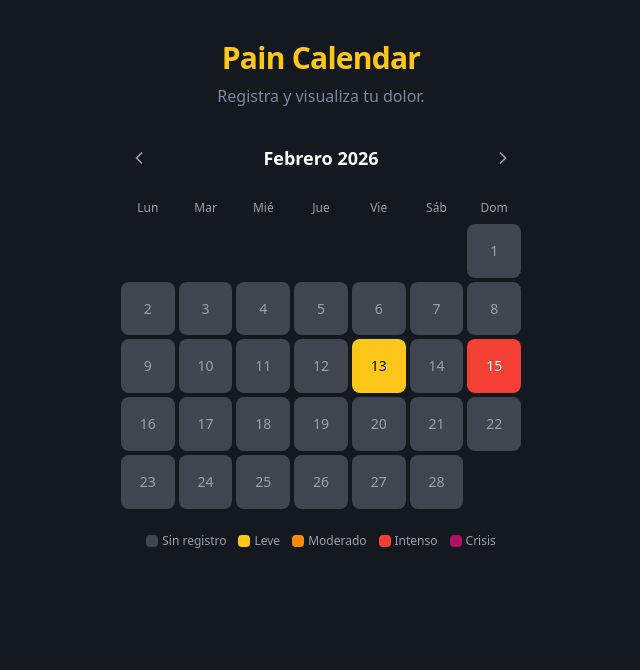
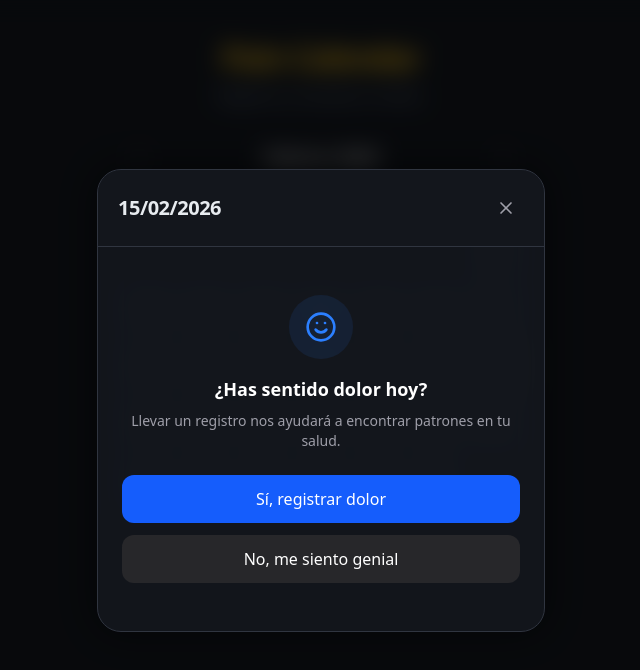
Before and after one commit to Arixka/PainCalendarFront, a React (Vite) app: page / in a window 1280 px wide. Shown: the top 670 px of the page, without its empty margins (319-959 px from the left). Built offline with nearby package versions, Linux system fonts and the light colour scheme; no server answers.

Commit message:
feat: implement pain record domain model and cqrs

```diff
--- a/src/App.tsx
+++ b/src/App.tsx
@@ -1,40 +1,53 @@
-import { useState } from 'react';
+import { useState, useEffect } from 'react';
 import { AppShell } from '@/ui/layout/AppShell';
 import { CreatePainRecordForm } from '@/app/pain-record/ui/CreatePainRecordForm';
 import { PainCalendar } from '@/app/pain-record/ui/PainCalendar';
 import { DayCard } from '@/app/pain-record/ui/DayCard';
 import { useCreatePainRecord } from '@/app/pain-record/ui/useCreatePainRecord';
 import { createPainRecordService } from '@/app/pain-record/application/CreatePainRecordService';
+import { createGetMonthlyPainRecordsService } from '@/app/pain-record/application/GetMonthlyPainRecordsService';
 import { createHttpPainRecordRepository } from '@/app/pain-record/infrastructure/HttpPainRecordRepository';
+import { useGetPainRecords } from '@/app/pain-record/ui/useGetPainRecords';
 import type { PainRecord } from '@/app/pain-record/domain/PainRecord';
 
 function App() {
   const backendUrl = import.meta.env.VITE_API_BASE_URL || 'http://localhost:8080';
   const repository = createHttpPainRecordRepository(backendUrl, '11111111-1111-1111-1111-111111111111');
   const service = createPainRecordService(repository);
+  const getRecordsService = createGetMonthlyPainRecordsService(repository);
+
+  const [viewingDate, setViewingDate] = useState(new Date());
+  const [selectedDate, setSelectedDate] = useState<Date | null>(null);
+
+  // Hook de lectura (GET)
+  const { records, refetch } = useGetPainRecords(
+      getRecordsService,
+      viewingDate.getFullYear(),
+      viewingDate.getMonth() + 1 // JS usa meses 0-11, Java 1-12
+  );
 
   const { isPending, error, saveRecord } = useCreatePainRecord(service, {
       onSuccess: () => {
           console.log('¡Guardado con éxito en la base de datos!');
           setSelectedDate(null);
+          refetch(); // Recargamos el calendario automáticamente
       }
   });
 
-  const [viewingDate, setViewingDate] = useState(new Date());
-  const [selectedDate, setSelectedDate] = useState<Date | null>(null);
+  // UX Proactiva: Abrimos la app pidiendo el dolor del día de hoy (solo la primera vez al día)
+  useEffect(() => {
+      const todayStr = new Date().toISOString().split('T')[0];
+      const lastPrompt = localStorage.getItem('lastPromptDate');
 
-  const mockRecords: PainRecord[] = [
-    {
-       id: '1', date: new Date(), slot: 'MORNING', intensity: 8 as any
-    },
-    {
-       id: '2', date: new Date(new Date().setDate(new Date().getDate() - 2)), slot: 'AFTERNOON', intensity: 3 as any
-    }
-  ];
+      if (lastPrompt !== todayStr) {
+          setSelectedDate(new Date());
+          localStorage.setItem('lastPromptDate', todayStr);
+      }
+  }, []);
 
-  // Buscamos el registro que corresponda al día seleccionado para editarlo
+  // Buscamos el registro que corresponda al día seleccionado para editarlo (si es que existe)
   const selectedRecord = selectedDate
-    ? mockRecords.find(r => r.date.getFullYear() === selectedDate.getFullYear() && r.date.getMonth() === selectedDate.getMonth() && r.date.getDate() === selectedDate.getDate())
+    ? records.find(r => r.date.getFullYear() === selectedDate.getFullYear() && r.date.getMonth() === selectedDate.getMonth() && r.date.getDate() === selectedDate.getDate())
     : undefined;
 
   return (
@@ -46,8 +59,9 @@ function App() {
 
       <section className="flex items-start justify-center">
           <PainCalendar
-              records={mockRecords}
+              records={records}
               viewingDate={viewingDate}
+              selectedDate={selectedDate} // Pasamos el día seleccionado para destacarlo
               onMonthChange={setViewingDate}
               onSelectDay={(date) => setSelectedDate(date)}
           />
--- /dev/null
+++ b/src/app/pain-record/application/GetMonthlyPainRecordsService.ts
@@ -0,0 +1,11 @@
+import type { PainRecordSummary } from '../domain/PainRecord';
+import type { PainRecordRepository } from '../domain/PainRecordRepository';
+
+export const createGetMonthlyPainRecordsService = (repository: PainRecordRepository) => {
+    return {
+        execute: async (year: number, month: number): Promise<PainRecordSummary[]> => {
+            const records = await repository.getByMonth(year, month);
+            return records.sort((a, b) => a.date.getTime() - b.date.getTime());
+        }
+    };
+};
--- a/src/app/pain-record/domain/PainIntensity.ts
+++ b/src/app/pain-record/domain/PainIntensity.ts
@@ -1,4 +1,4 @@
-export type PainIntensity = number & { readonly __brand: unique symbol };
+export type PainIntensity = number & { readonly __brand: 'PainIntensity' };
 
 export const createPainIntensity = (value: number): PainIntensity => {
     if (!Number.isInteger(value) || value < 0 || value > 10) {
--- a/src/app/pain-record/domain/PainRecord.ts
+++ b/src/app/pain-record/domain/PainRecord.ts
@@ -25,3 +25,5 @@ export const createPainRecord = (props: PainRecordProps): PainRecord => {
         intensity: createPainIntensity(props.intensity),
     };
 };
+
+export type PainRecordSummary = Pick<PainRecord, 'id' | 'date' | 'intensity' | 'location'>;
--- a/src/app/pain-record/domain/PainRecordRepository.ts
+++ b/src/app/pain-record/domain/PainRecordRepository.ts
@@ -1,5 +1,6 @@
-import type { PainRecord } from './PainRecord';
+import type { PainRecord, PainRecordSummary } from './PainRecord';
 
 export type PainRecordRepository = {
     save: (record: PainRecord) => Promise<void>;
+    getByMonth: (year: number, month: number) => Promise<PainRecordSummary[]>;
 };
--- a/src/app/pain-record/infrastructure/HttpPainRecordRepository.ts
+++ b/src/app/pain-record/infrastructure/HttpPainRecordRepository.ts
@@ -1,5 +1,6 @@
-import type { PainRecord } from '../domain/PainRecord';
+import type { PainRecord, PainRecordSummary } from '../domain/PainRecord';
 import type { PainRecordRepository } from '../domain/PainRecordRepository';
+import { createPainIntensity } from '../domain/PainIntensity';
 
 export const createHttpPainRecordRepository = (baseUrl: string, userId: string): PainRecordRepository => {
     return {
@@ -24,6 +25,28 @@ export const createHttpPainRecordRepository = (baseUrl: string, userId: string):
             if (!response.ok) {
                 throw new Error(`Failed to save pain record: ${response.status}`);
             }
+        },
+        getByMonth: async (year: number, month: number): Promise<PainRecordSummary[]> => {
+            const response = await fetch(`${baseUrl}/pain-records?userId=${userId}&year=${year}&month=${month}`);
+            if (!response.ok) {
+                throw new Error(`Failed to fetch pain records: ${response.status}`);
+            }
+
+            type PainRecordResponse = {
+                id: string;
+                date: string;
+                intensity: number;
+                location: string | null;
+            };
+
+            const data = (await response.json()) as PainRecordResponse[];
+
+            return data.map((item) => ({
+                id: item.id,
+                date: new Date(item.date),
+                intensity: createPainIntensity(item.intensity),
+                location: item.location ?? ""
+            }));
         }
     };
 };
--- a/src/app/pain-record/ui/CreatePainRecordForm.tsx
+++ b/src/app/pain-record/ui/CreatePainRecordForm.tsx
@@ -1,13 +1,13 @@
 import { useState } from 'react';
 import type { CreatePainRecordRequest } from '../application/CreatePainRecordService';
 import type { Slot } from '../domain/Slot';
-import type { PainRecord } from '../domain/PainRecord';
+import type { PainRecord, PainRecordSummary } from '../domain/PainRecord';
 import { getCurrentSlot } from '../domain/pain-utils';
 
 type Props = {
     saveRecord: (request: CreatePainRecordRequest) => void;
     isPending: boolean;
-    initialData?: PainRecord;
+    initialData?: PainRecord | PainRecordSummary;
     selectedDate?: Date;
     onCancel?: () => void;
 };
@@ -20,9 +20,9 @@ export const CreatePainRecordForm = ({ saveRecord, isPending, initialData, selec
 
     // Estado del formulario
     const [intensityValue, setIntensityValue] = useState<number>(initialData ? (initialData.intensity as unknown as number) : 1);
-    const [slotValue, setSlotValue] = useState<Slot>(initialData?.slot || getCurrentSlot(new Date()));
+    const [slotValue, setSlotValue] = useState<Slot>((initialData && 'slot' in initialData) ? initialData.slot : getCurrentSlot(new Date()));
     const [locationValue, setLocationValue] = useState<string>(initialData?.location || "");
-    const [noteValue, setNoteValue] = useState<string>(initialData?.notes || "");
+    const [noteValue, setNoteValue] = useState<string>((initialData && 'notes' in initialData) ? initialData.notes || "" : "");
 
     const handleSubmitDetails = (e: React.FormEvent) => {
         e.preventDefault();
--- a/src/app/pain-record/ui/PainCalendar.tsx
+++ b/src/app/pain-record/ui/PainCalendar.tsx
@@ -1,10 +1,11 @@
 import { useMemo } from "react";
 import { getPainColor } from "../domain/pain-utils";
-import type { PainRecord } from "../domain/PainRecord";
+import type { PainRecordSummary } from "../domain/PainRecord";
 
 export type PainCalendarProps = {
-  records: readonly PainRecord[];
+  records: readonly PainRecordSummary[];
   viewingDate: Date;
+  selectedDate?: Date | null;
   onMonthChange: (newDate: Date) => void;
   onSelectDay: (date: Date) => void;
 };
@@ -22,7 +23,7 @@ const formatDateKey = (date: Date): string => {
   return `${y}-${m}-${d}`;
 };
 
-const getDailyMaxIntensities = (records: readonly PainRecord[]): Map<string, number> => {
+const getDailyMaxIntensities = (records: readonly PainRecordSummary[]): Map<string, number> => {
   const map = new Map<string, number>();
   for (const record of records) {
     const key = formatDateKey(record.date);
@@ -38,6 +39,7 @@ const getDailyMaxIntensities = (records: readonly PainRecord[]): Map<string, num
 export const PainCalendar = ({
   records,
   viewingDate,
+  selectedDate,
   onMonthChange,
   onSelectDay,
 }: PainCalendarProps) => {
@@ -103,15 +105,16 @@ export const PainCalendar = ({
           const hasRecord = intensitiesMap.has(key);
           const intensity = intensitiesMap.get(key) ?? 0;
           const color = getPainColor(hasRecord ? intensity : 0);
+          const isSelected = selectedDate ? formatDateKey(selectedDate) === key : false;
 
           return (
             <button
               key={key}
               onClick={() => onSelectDay(date)}
-              className="aspect-square rounded-lg flex items-center justify-center text-sm font-medium transition-all hover:scale-110 relative cursor-pointer outline-none"
+              className={`aspect-square rounded-lg flex items-center justify-center text-sm font-medium transition-all hover:scale-110 relative cursor-pointer outline-none ${isSelected ? 'ring-2 ring-primary ring-offset-2 ring-offset-background' : ''}`}
               style={{ backgroundColor: color }}
             >
-              <span className={intensity > 6 ? "text-white" : hasRecord && intensity > 0 ? "text-black" : "text-zinc-400"}>
+              <span className={intensity > 6 ? "text-white" : hasRecord && intensity > 0 ? "text-black" : "text-muted-foreground"}>
                 {date.getDate()}
               </span>
             </button>
--- /dev/null
+++ b/src/app/pain-record/ui/useGetPainRecords.ts
@@ -0,0 +1,36 @@
+import { useState, useEffect, useCallback } from 'react';
+import type { PainRecordSummary } from '../domain/PainRecord';
+
+export const useGetPainRecords = (
+    service: { execute: (year: number, month: number) => Promise<PainRecordSummary[]> },
+    year: number,
+    month: number
+) => {
+    const [records, setRecords] = useState<PainRecordSummary[]>([]);
+    const [isLoading, setIsLoading] = useState<boolean>(true);
+    const [error, setError] = useState<Error | null>(null);
+
+    const fetchRecords = useCallback(async () => {
+        setIsLoading(true);
+        setError(null);
+        try {
+            const data = await service.execute(year, month);
+            setRecords(data);
+        } catch (err) {
+            setError(err instanceof Error ? err : new Error('Unknown error fetching records'));
+        } finally {
+            setIsLoading(false);
+        }
+    }, [service, year, month]);
+
+    useEffect(() => {
+        fetchRecords();
+    }, [fetchRecords]);
+
+    return {
+        records,
+        isLoading,
+        error,
+        refetch: fetchRecords
+    };
+};
```
Also changed, not shown: 2 other files (tests, documents, lock files or other folders).
